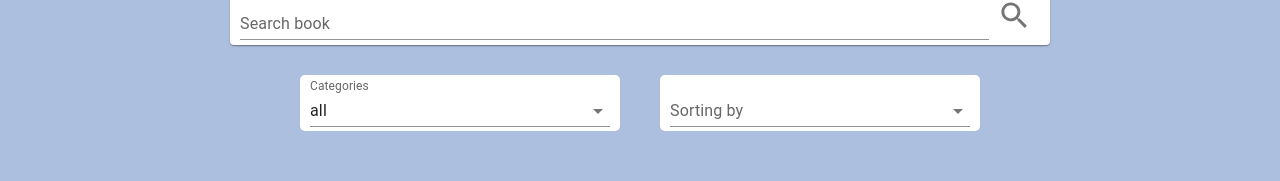
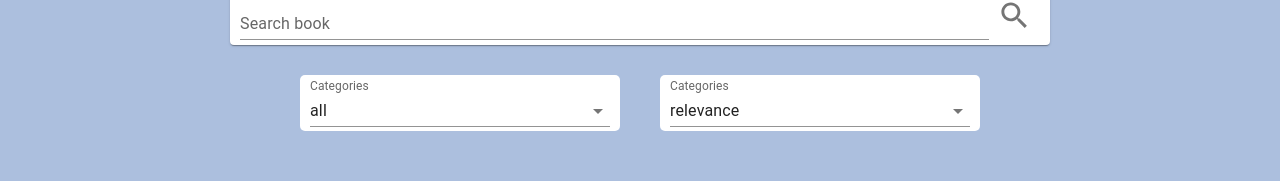
Before and after one commit to KateTernovskaya/google-books, a React (Create React App) app: page /book/1 in a window 1280 px wide. Shown: the part 131-312 px from the top of the page. Built offline with nearby package versions, Linux system fonts and the light colour scheme.

Commit message:
create sortBy function

```diff
--- a/src/features/main/header/header.tsx
+++ b/src/features/main/header/header.tsx
@@ -2,6 +2,7 @@ import React from 'react';
 import {Search} from "features/main/settings/search";
 import {SortAndFilter} from "features/main/settings/sortAndFilter";
 import s from 'features/main/main.module.css'
+import {Autocomplete, TextField} from "@mui/material";
 
 // export type HeaderProps = {
 //     category: categoriesString;
@@ -9,18 +10,23 @@ import s from 'features/main/main.module.css'
 //     searchInput: any
 //     searchChangeHandler: (e: any) => void
 // };
-
 export const Header = (props: any) => {
 
     return (
         <div className={s.header}>
+
             <h1>Search books</h1>
             <Search
                 getBooks={props.getBooks}
                 searchInput={props.searchInput}
                     searchChangeHandler={props.searchChangeHandler}
             />
+
+
             <SortAndFilter
+                getBooks={props.getBooks}
+                sortBy={props.sortBy}
+                sortChangeHandler={props.sortChangeHandler}
                 category={props.category}
                 categoryChangeHandler={props.categoryChangeHandler}
             />
--- a/src/features/main/main.tsx
+++ b/src/features/main/main.tsx
@@ -1,27 +1,46 @@
-import React, {ChangeEvent, useState} from "react";
+import React, {ChangeEvent, useEffect, useState} from "react";
 import {categoriesString} from "App";
 import {Categories} from "features/main/settings/sortAndFilter";
 import axios from "axios";
 import {Header} from "features/main/header/header";
 import {BooksGallery} from "features/books-gallery/booksGallery";
 import {BookPage} from "features/bookPage/bookPage";
+import {SelectChangeEvent} from "@mui/material";
 
 
 const initState: any[] = []
 
 export const Main = () => {
     const [category, setCategory] = useState<categoriesString>('all');
-    const [books, setBooks] = useState<any[]>(initState)
+    const [books, setBooks] = useState<any[]>([])
     const [searchInput, setSearchInput] = useState('')
     // const [totalCount, setTotalCount] = useState('What book you want search?')
-    const [totalCount, setTotalCount] = useState(0  )
-    const [maxResult, setMaxResult] = useState(30 )
+    const [totalCount, setTotalCount] = useState(0)
+    const [maxResult, setMaxResult] = useState(30)
+    const [sortBy, setSortBy] = useState('relevance')
+
 
     const categoryChangeHandler = (event: ChangeEvent<{}>, newValue: Categories | null) => {
         if (newValue) {
             setCategory(newValue.label);
+            console.log(newValue)
+            console.log(category)
         }
     };
+
+    const sortChangeHandler = async (event: any, newValue: any) => {
+        if (newValue) {
+            setSortBy(newValue);
+        }
+    };
+
+    useEffect(() => {
+        if (searchInput) {
+            getBooks();
+        }
+    }, [sortBy]);
+
+
 
     const searchChangeHandler = (e: ChangeEvent<HTMLInputElement>) => {
         if (e.target.value) {
@@ -36,26 +55,33 @@ export const Main = () => {
     }
 
     const getBooks = () => {
-        const baseUrl= 'https://www.googleapis.com/books/v1/volumes?q='
+        const baseUrl = 'https://www.googleapis.com/books/v1/volumes?q='
         const apiKey = 'AIzaSyA0WriFxUzA8dGSrLoqmkWgscAhqBZKwb8'
-        const sortBy = 'relevance'
 
         axios.get(`${baseUrl}${searchInput}&maxResults=${maxResult}&orderBy=${sortBy}&key=${apiKey}`)
-            .then(res=> {
-                setBooks(res.data.items)
-                setTotalCount(res.data.totalItems)
-                console.log(res)
-
+            .then(res => {
+                const uniqueBooks = res.data.items.filter((book: any, index: number, self: any[]) =>
+                        index === self.findIndex((t) => (
+                            t.id === book.id
+                        ))
+                );
+                setBooks(uniqueBooks);
+                setTotalCount(res.data.totalItems);
+                console.log(res);
+                // setBooks(res.data.items)
+                // setTotalCount(res.data.totalItems)
+                // console.log(res)
             })
-            .catch(err=> console.log(err.response.data.error.message))
+            .catch(err => console.log(err.response.data.error.message))
     }
-
 
 
     return (
         <>
             <Header
-                 getBooks={getBooks}
+                sortBy={sortBy}
+                sortChangeHandler={sortChangeHandler}
+                getBooks={getBooks}
                 category={category}
                 categoryChangeHandler={categoryChangeHandler}
                 searchInput={searchInput}
@@ -68,7 +94,7 @@ export const Main = () => {
                 searchInput={searchInput}
                 totalCount={totalCount}
                 loadMore30={loadMore30}
-                />
+            />
         </>
     );
 };
--- a/src/features/main/settings/sortAndFilter.tsx
+++ b/src/features/main/settings/sortAndFilter.tsx
@@ -1,4 +1,4 @@
-import React from 'react';
+import React, {ChangeEvent} from 'react';
 import s from 'features/main/main.module.css'
 import {categoriesString} from "App";
 import {
@@ -22,30 +22,18 @@ const categories: Categories[] = [
     {label: 'poetry'}
 ]
 
-const sortingBy: SortArr[] = [
-    {id: '1', label: 'rt'},
-    {id: '2', label: '5t'},
-    {id: '3', label: 'hyt'},
-]
-
 
 export type Categories = {
     label: categoriesString
 }
-
-export type  SortArr = {
-    label: string
-    id?: string
-}
-
+// const sortArr =[{value: 1, title: 'relevance'}, {value: 1, title: 'newest'}]
 
 export const SortAndFilter = (props: any) => {
     const defaultCategory = categories.find(option => option.label === props.category) || null;
-    const [sort, setSort] = React.useState('');
 
-    const sortChangeHandler = (event: SelectChangeEvent) => {
-        setSort(event.target.value as string);
-    }
+
+
+
     return (
         <div className={s.setting}>
             <Autocomplete
@@ -58,25 +46,22 @@ export const SortAndFilter = (props: any) => {
                 options={categories}
                 renderInput={(params) => <TextField {...params} variant="standard" label="Categories"/>}
             />
-            <Box className={s.filter}>
-                <FormControl fullWidth variant="standard">
-                    <InputLabel id="demo-simple-select-label">Sorting by</InputLabel>
-                    <Select
-                        labelId="demo-simple-select-label"
-                        id="demo-simple-select"
-                        value={sort}
-                        label="Sorting by"
-                        onChange={sortChangeHandler}
-                    >
-                        {sortingBy.map(sort => {
-                            return (
-                                <MenuItem key={sort.id} value={sort.id}>{sort.label}</MenuItem>
-                            )
-                        })}
 
-                    </Select>
-                </FormControl>
-            </Box>
+            <Autocomplete
+                defaultValue={props.sortBy}
+                value={props.sortBy}
+                clearIcon={null}
+                onChange={props.sortChangeHandler}
+                className={s.filter}
+                disablePortal
+                id="combo-box-demo"
+                options={['relevance', 'newest']}
+                renderInput={(params) => <TextField {...params} variant="standard" label="Categories"/>}
+            />
+
+
+
+
         </div>
     )
 }
```
